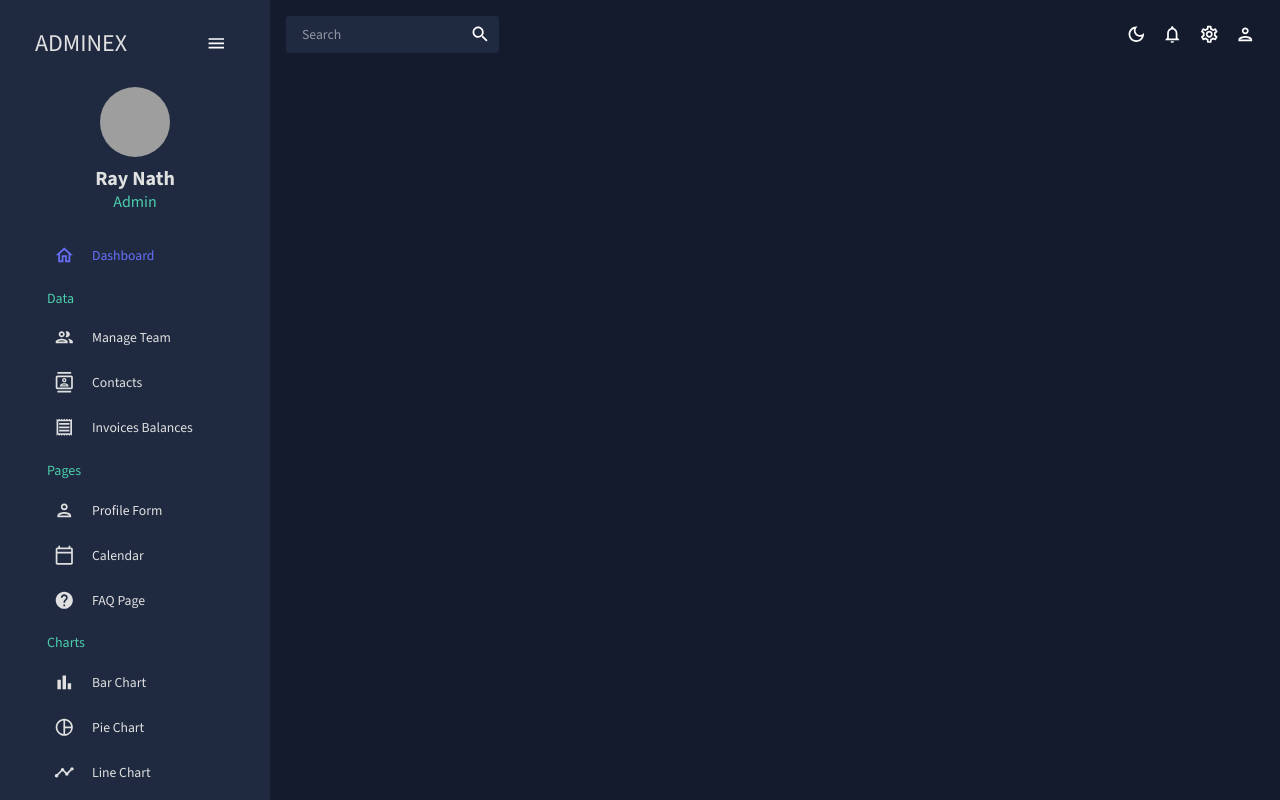
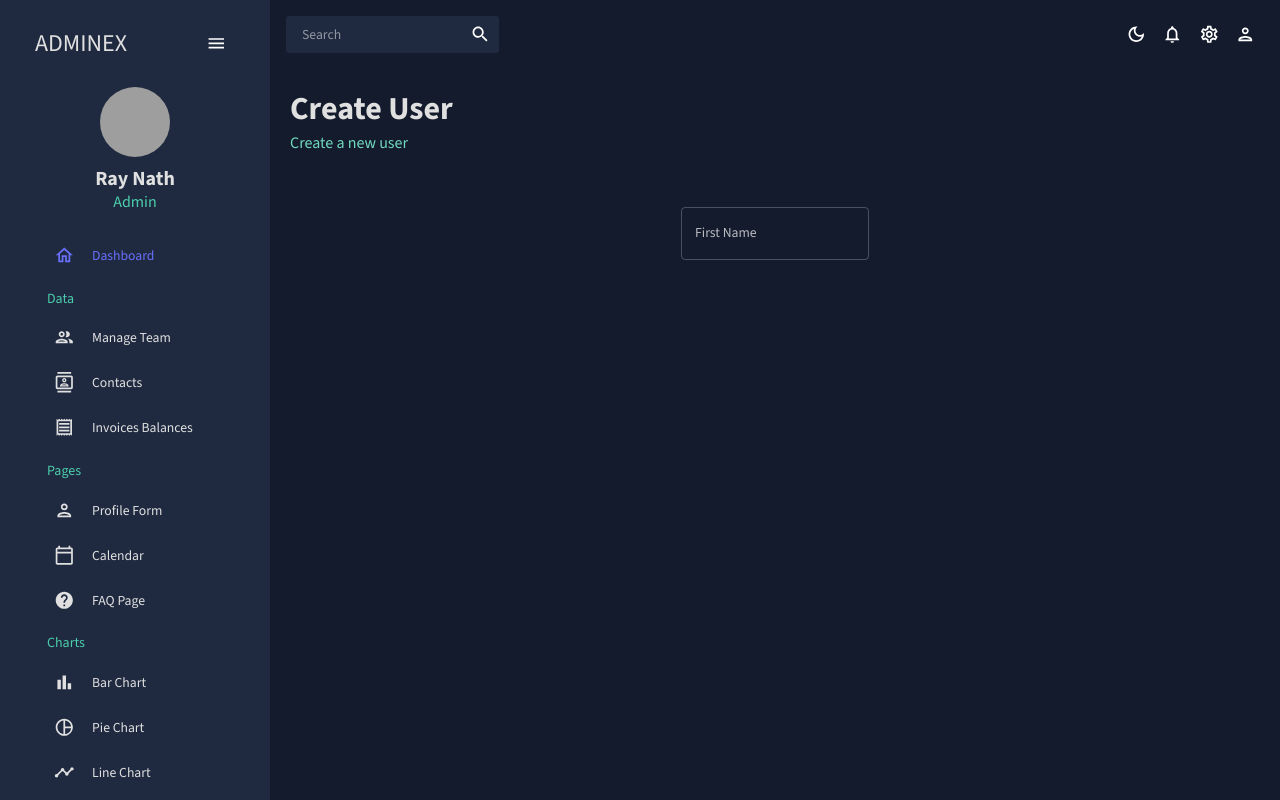
Before and after one commit to coderZel0/Dashboard, a React (Create React App) app: page /form in a window 1280 px wide. Built offline with nearby package versions, Linux system fonts and the light colour scheme; grey boxes are pictures that could not be loaded.

Commit message:
added form scene and creating creation form using formik

```diff
--- a/package.json
+++ b/package.json
@@ -11,12 +11,14 @@
     "@testing-library/jest-dom": "^5.16.5",
     "@testing-library/react": "^13.4.0",
     "@testing-library/user-event": "^13.5.0",
+    "formik": "^2.4.2",
     "react": "^18.2.0",
     "react-dom": "^18.2.0",
     "react-pro-sidebar": "^0.7.1",
     "react-router-dom": "^6.14.0",
     "react-scripts": "5.0.1",
-    "web-vitals": "^2.1.4"
+    "web-vitals": "^2.1.4",
+    "yup": "^1.2.0"
   },
   "scripts": {
     "start": "react-scripts start",
--- a/src/App.js
+++ b/src/App.js
@@ -8,6 +8,7 @@ import Sidebar from './scenes/globals/Sidebar'
 import Team from './scenes/team';
 import Contacts from './scenes/contacts';
 import Invoices from './scenes/invoices';
+import Form from './scenes/form';
 
 function App() {
 
@@ -26,6 +27,7 @@ function App() {
               <Route path='/team' element={<Team />} />
               <Route path='/contacts' element={<Contacts/>} />
               <Route path='/invoices' element={<Invoices/>}/>
+              <Route path='/form' element={<Form/>} />
             </Routes>
           </main>
         </div>
--- /dev/null
+++ b/src/scenes/form/index.js
@@ -0,0 +1,60 @@
+import React from "react";
+import { Formik,Form } from "formik";
+import { Box, useMediaQuery ,Grid} from "@mui/material";
+import Header from "../../components/Header";
+import TextField from './textfield';
+import * as yup from 'yup';
+
+const phoneRegx = /^(\+\d{1,2}\s)?\(?\d{3}\)?[\s.-]\d{3}[\s.-]\d{4}$/;
+
+const CreationForm = ()=>{
+    const INIT_FORM_STATE = {
+        firstName:"",
+        lastName:"",
+        email:"",
+        contact:"",
+        address1:"",
+        address:""
+    }
+    const VALIDATION_SCHEMA = yup.object().shape({
+        firstName: yup.string().required("Required field"),
+        lastName: yup.string().required("Required field"),
+        email: yup.string().email("invalid Email").required("Email is required"),
+        contact: yup.string().matches(phoneRegx,"Phone number is not valid").required(),
+        address: yup.string().required(),
+        address: yup.string()
+    })
+
+    const isNonMobile = useMediaQuery("minWidth(600px)");
+
+    const handleSubmit = (values)=>{
+        console.log(values);
+    }
+
+    return (
+        <Box m="20px">
+            <Header title={"Create User"} subtitle={"Create a new user"}/>
+            <Box
+            p={3}
+            display='flex'
+            justifyContent='center'
+            >
+                <Formik
+                initialValues={INIT_FORM_STATE}
+                validationSchema={VALIDATION_SCHEMA}
+                onSubmit={()=>handleSubmit()}
+                >
+                    <Form>
+                        <Grid container spacing={2} maxWidth='sm'>
+                            <Grid item xs={12}>
+                                <TextField name="firstName" label="First Name" />
+                            </Grid>
+                        </Grid>
+                    </Form>
+                </Formik>
+            </Box>
+        </Box>
+    )
+}
+
+export default CreationForm;
--- /dev/null
+++ b/src/scenes/form/textfield.js
@@ -0,0 +1,25 @@
+import React from "react";
+import { useField } from "formik";
+import { TextField } from "@mui/material";
+
+
+const TextFieldWrapper = ({name,...otherProps})=>{
+
+    const [field,meta] = useField(name);
+    const configTextField = {
+        ...field,
+        ...otherProps,
+        fullWidth:true,
+    }
+
+    if(meta && meta.touched && meta.error){
+        configTextField.error = true;
+        configTextField.helperText = meta.error;
+    }
+
+    return (
+        <TextField {...configTextField}/>
+    )
+}
+
+export default TextFieldWrapper;
--- a/src/scenes/invoices/index.js
+++ b/src/scenes/invoices/index.js
@@ -14,7 +14,6 @@ const Invoices = () => {
         {field:"id",headerName:"ID"},
 
         {field:"name",headerName:"Name",flex:1,cellClassName:"name-column--cell"},
-        {field:"age",headerName:"Age",type:"number",headerAlign:"left",align:"left"},
         {field:"email",headName:"Email",flex:1},
         {field:"phone",headerName:"Phone Number",flex:1},
         {field:"cost" , headerName:"Cost" ,flex:1 , renderCell:({row:{cost}})=>{
```
Also changed, not shown: 1 other file (tests, documents, lock files or other folders).
